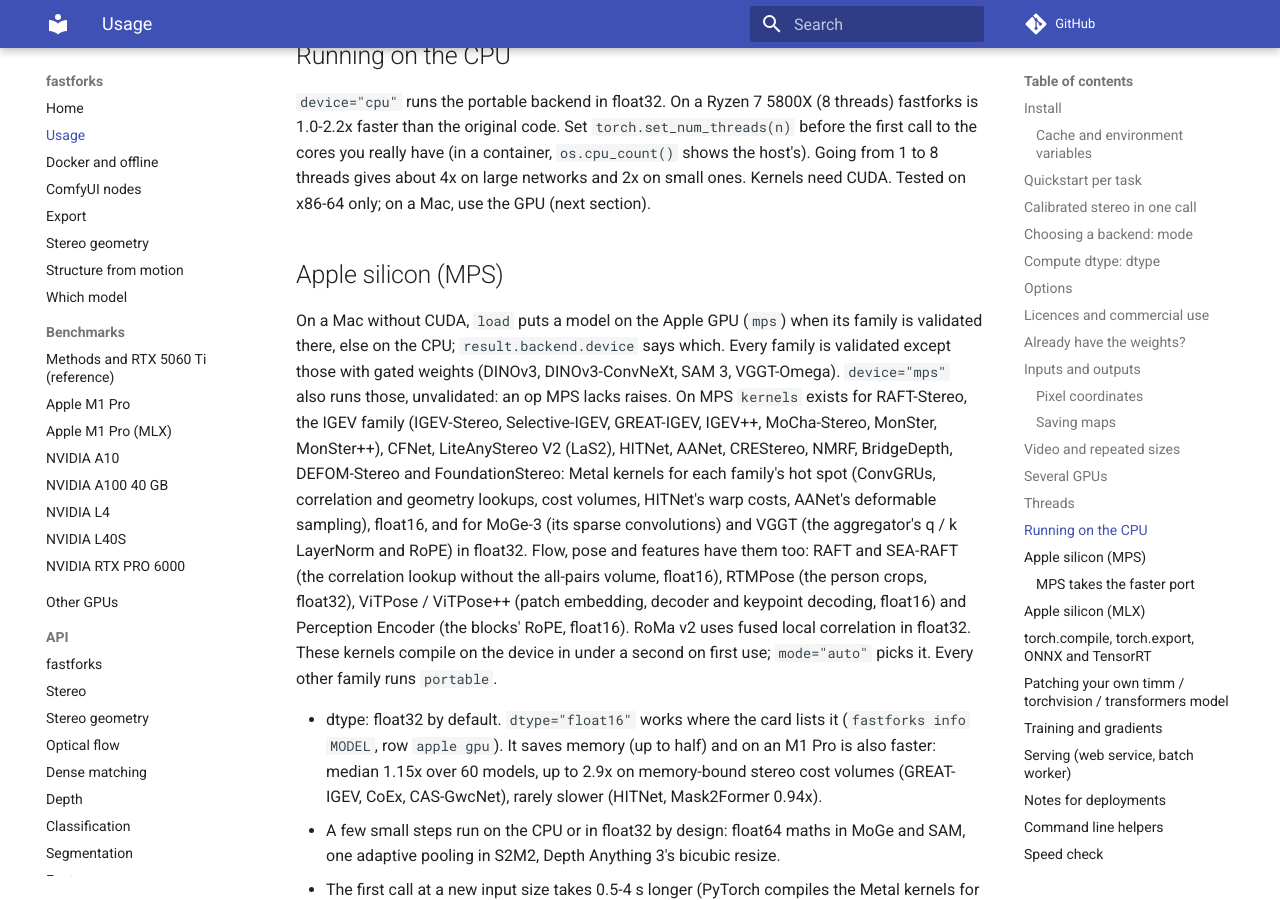
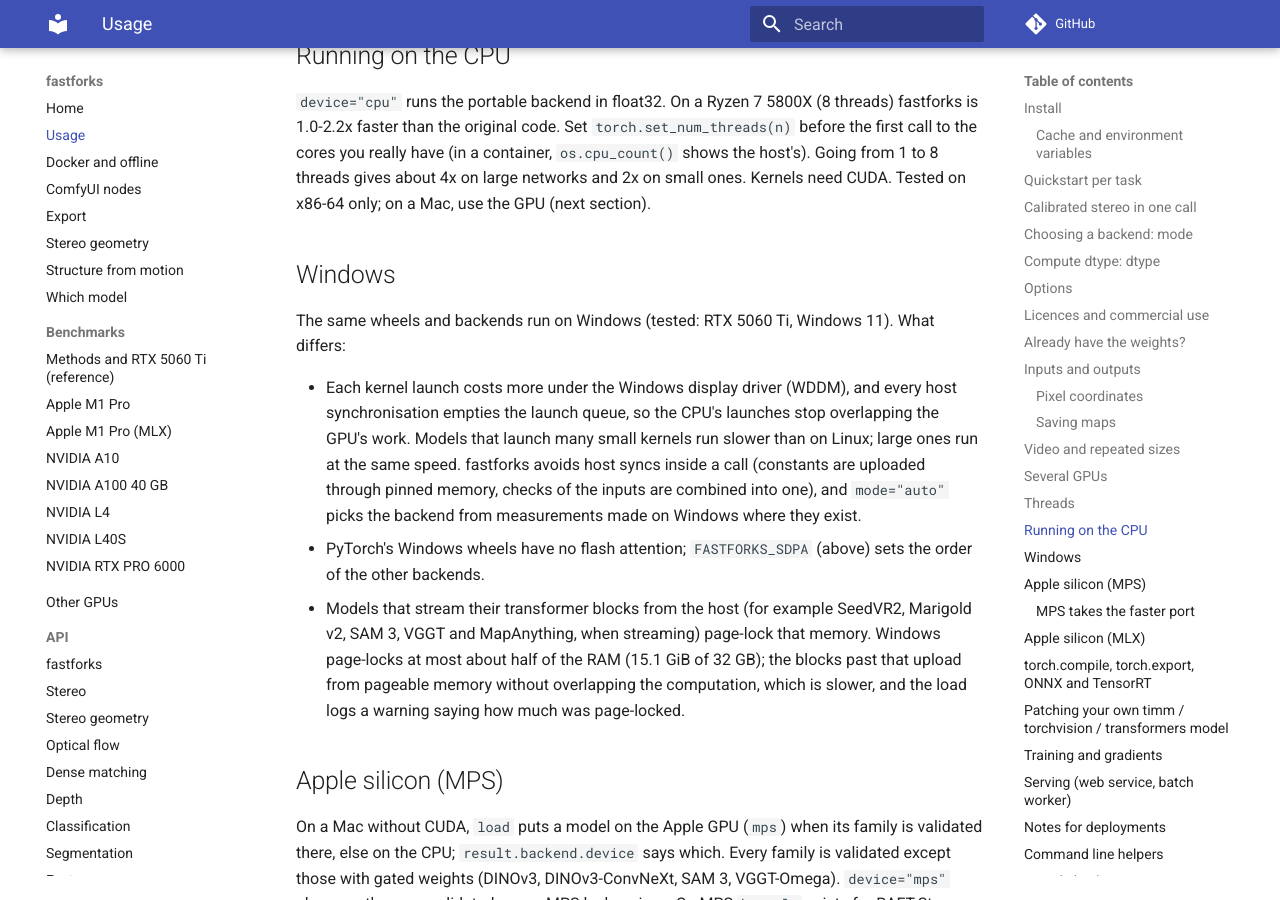
Before and after one commit to kleinicke/fastforks, an MkDocs documentation site: the page built from docs/usage.md, in a window 1280 px wide and 900 px high, scrolled down 20134 px. Built offline with MkDocs 1.6.1 and Material for MkDocs 9.7.7, drawn with Linux system fonts in a browser that asks for light colours; comment, search, counter and statistics services are not loaded.

Commit message:
Document what differs on Windows
Launch cost and host syncs under WDDM, mode="auto" from Windows
measurements, no flash attention in PyTorch's Windows wheels, and the
page-lock limit that streamed models run into (about half the RAM).

Co-Authored-By: Claude Opus 5.5 <noreply@anthropic.com>

```diff
--- a/docs/usage.md
+++ b/docs/usage.md
@@ -695,6 +695,22 @@ than the original code. Set `torch.set_num_threads(n)` before the first call to
 container, `os.cpu_count()` shows the host's). Going from 1 to 8 threads gives about 4x on large networks and 2x on
 small ones. Kernels need CUDA. Tested on x86-64 only; on a Mac, use the GPU (next section).
 
+## Windows
+
+The same wheels and backends run on Windows (tested: RTX 5060 Ti, Windows 11). What differs:
+
+- Each kernel launch costs more under the Windows display driver (WDDM), and every host synchronisation empties the
+  launch queue, so the CPU's launches stop overlapping the GPU's work. Models that launch many small kernels run
+  slower than on Linux; large ones run at the same speed. fastforks avoids host syncs inside a call (constants are
+  uploaded through pinned memory, checks of the inputs are combined into one), and `mode="auto"` picks the backend
+  from measurements made on Windows where they exist.
+- PyTorch's Windows wheels have no flash attention; `FASTFORKS_SDPA` (above) sets the order of the other backends.
+- Models that stream their transformer blocks from the host (for example SeedVR2, Marigold v2, SAM 3, VGGT and
+  MapAnything, when streaming) page-lock that memory.
+  Windows page-locks at most about half of the RAM (15.1 GiB of 32 GB); the blocks past that upload from pageable
+  memory without overlapping the computation, which is slower, and the load logs a warning saying how much was
+  page-locked.
+
 ## Apple silicon (MPS)
 
 On a Mac without CUDA, `load` puts a model on the Apple GPU (`mps`) when its family is validated there, else on the
```
